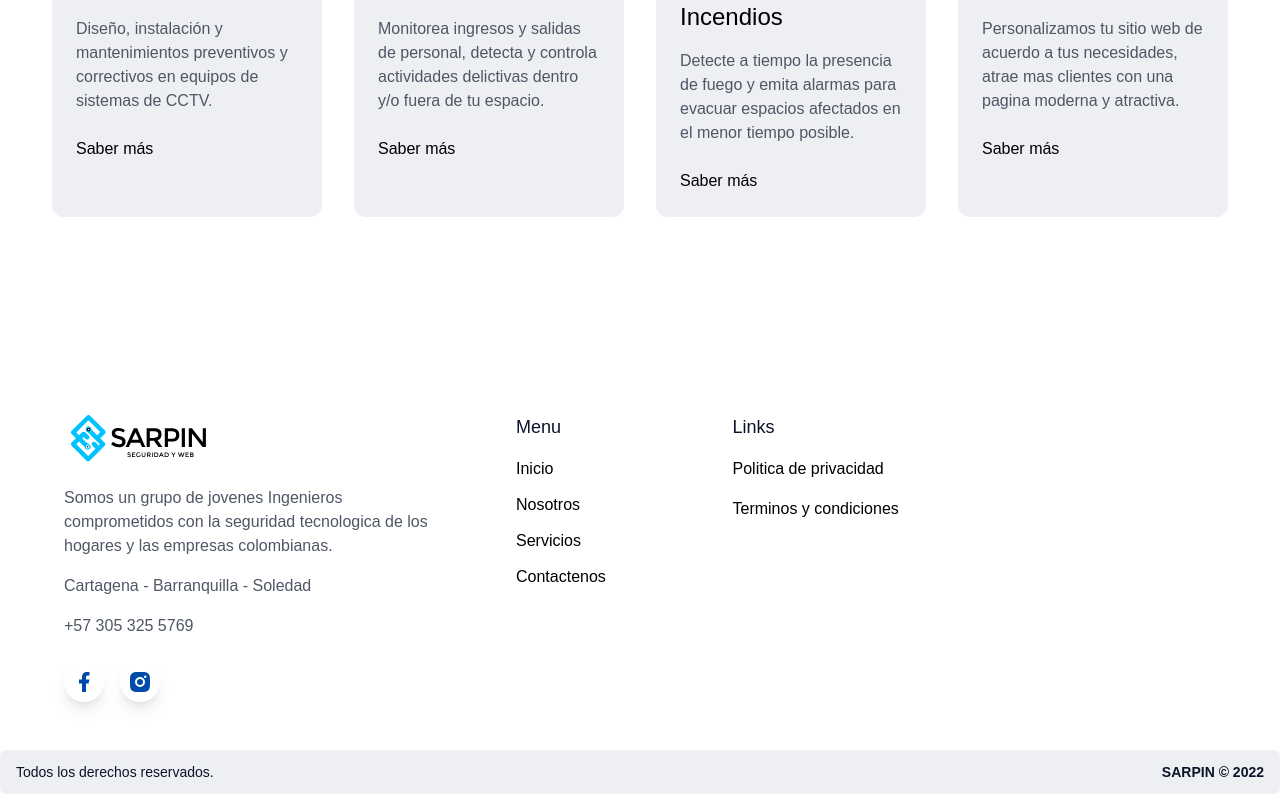
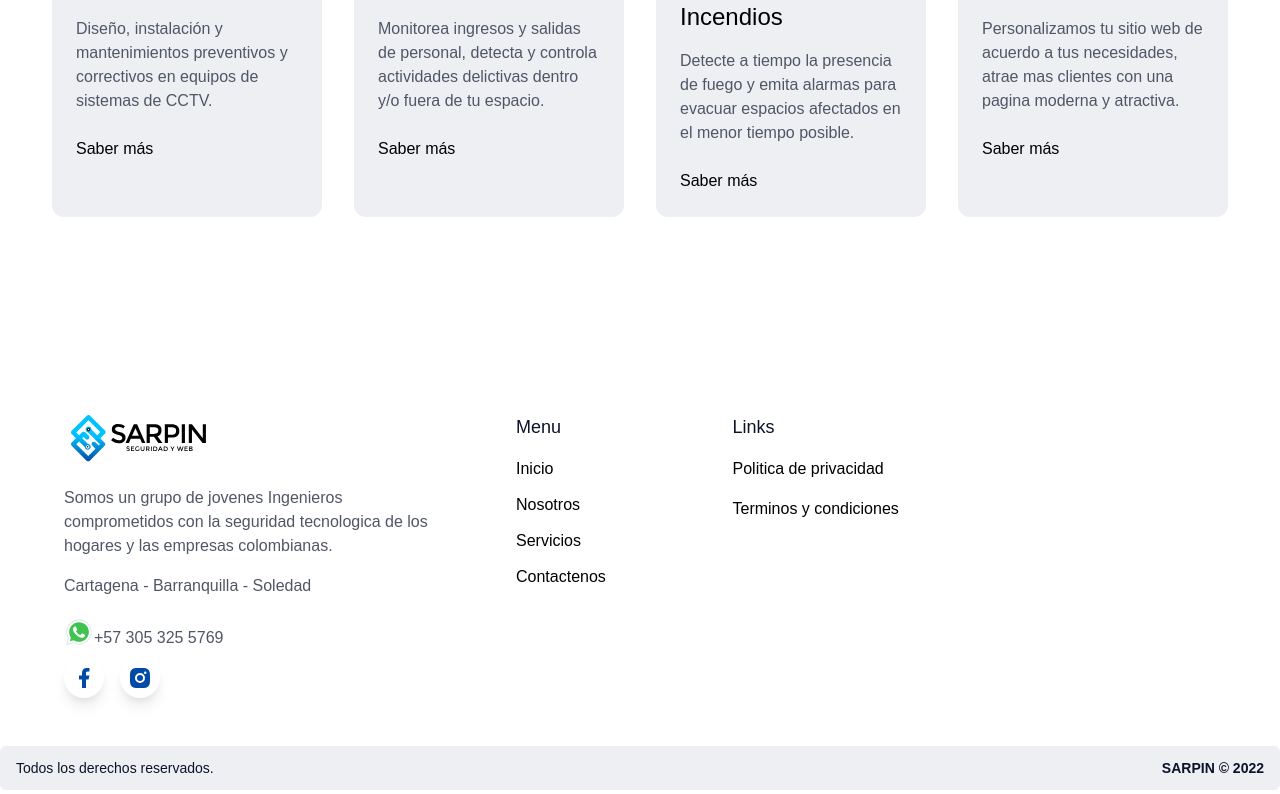
Before and after one commit to sarmiente/sarpinweb, a Next.js app: page / in a window 1280 px wide. Shown: the part 1919-2713 px from the top of the page. Built offline with nearby package versions, Linux system fonts and the light colour scheme.

Commit message:
2 files modified, 2 added

```diff
--- a/components/Layout/Footer.js
+++ b/components/Layout/Footer.js
@@ -1,8 +1,8 @@
 import React from 'react';
 import Image from 'next/image';
-import LogoHeader from '../../public/assets/framefrontlogo.svg';
+import LogoHeader from '../../public/assets/newfrontlogo.svg';
 import Facebook from '../../public/assets/Icon/facebook.svg';
-import Twitter from '../../public/assets/Icon/twitter.svg';
+import LogoWP from '../../public/assets/icon_whatsapp.svg';
 import Instagram from '../../public/assets/Icon/instagram.svg';
 
 const Footer = () => {
@@ -18,7 +18,11 @@ const Footer = () => {
             </p>
             <p className="pb-4">Cartagena - Barranquilla - Soledad</p>
 
-            <p className="pb-4">+57 305 325 5769</p>
+            <div className="flex">
+              <Image src={LogoWP} alt="Logo whatsapp" width={30} />
+
+              <p className="pt-3"> +57 305 325 5769</p>
+            </div>
             <div className="flex gap-4 w-full mt-2">
               <div>
                 <a
--- a/components/Layout/Header.js
+++ b/components/Layout/Header.js
@@ -1,7 +1,7 @@
 import Image from 'next/image';
 import React, { useState, useEffect } from 'react';
 import { Link as LinkScroll } from 'react-scroll';
-import LogoHeader from '../../public/assets/framefrontlogo.svg';
+import LogoHeader from '../../public/assets/newfrontlogo.svg';
 import ButtonWP from '../misc/ButtonWP';
 import LogoWP from '../../public/assets/icon_whatsapp.svg';
 
```
Also changed, not shown: public/assets/altlogo.svg (added), public/assets/newfrontlogo.svg (added).
